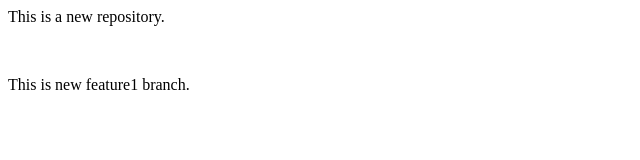
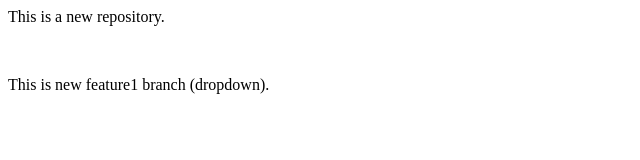
Before and after one commit to Dolphin7890/LocalRepo, a plain HTML site: page index.html in a window 1280 px wide. Shown: the whole page, without its empty margins (0-640 px from the left). Drawn offline with Linux system fonts and the light colour scheme.

```diff
--- a/index.html
+++ b/index.html
@@ -3,5 +3,5 @@
 </p>
 <br>
 <p>
-    This is new feature1 branch.
+    This is new feature1 branch (dropdown).
 </p>
```
